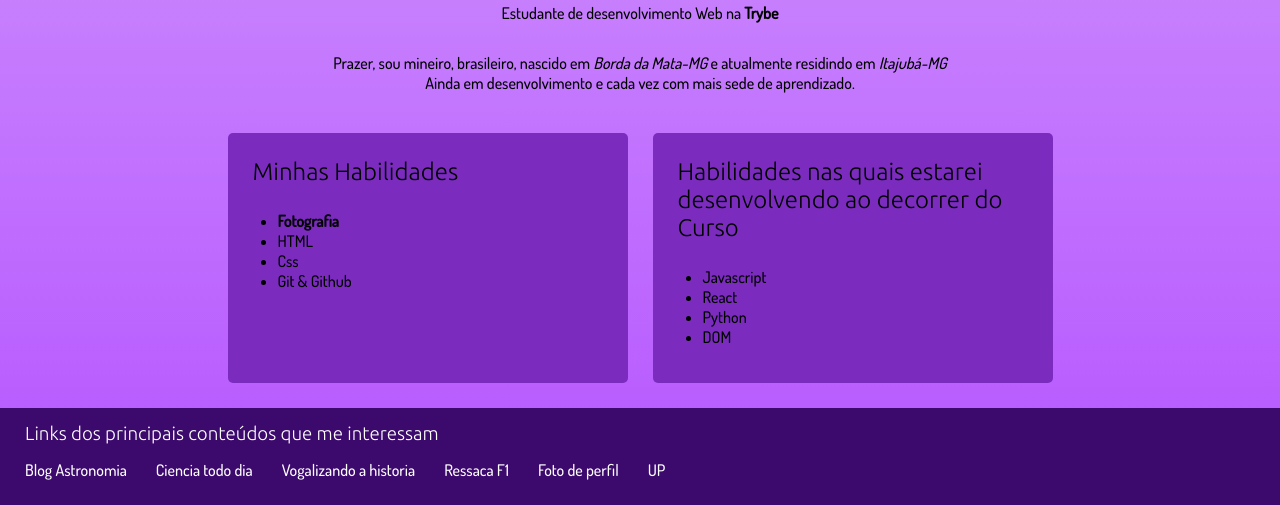
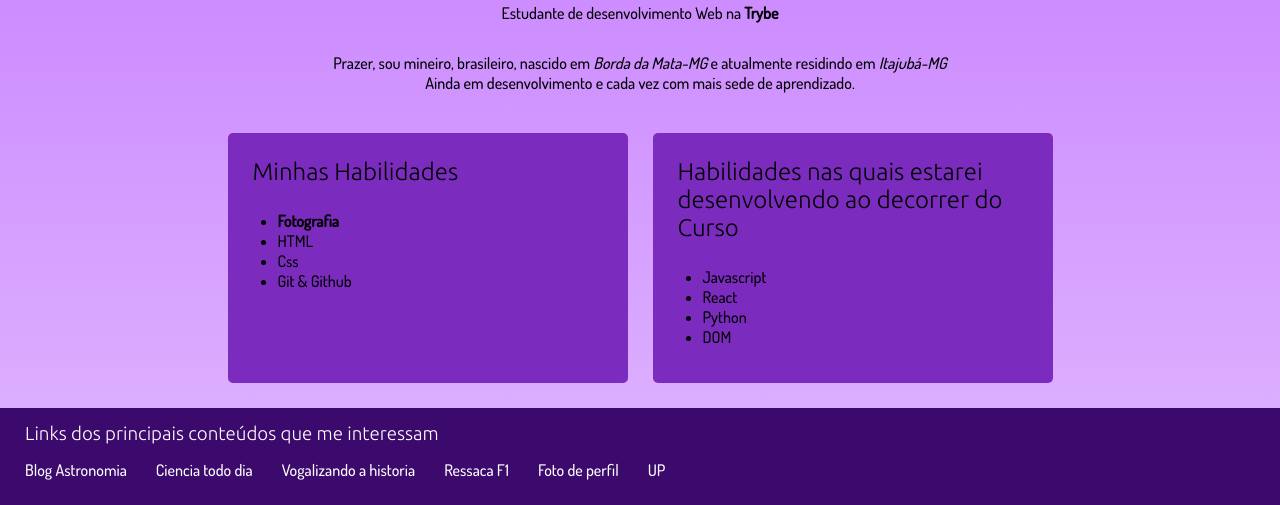
Before and after one commit to brandao-rafael/brandao-rafael.github.io, a plain HTML site: page index.html in a window 1280 px wide. Shown: the part 644-1149 px from the top of the page. Drawn offline with Linux system fonts and the light colour scheme.

Commit message:
background

```diff
--- a/styles.css
+++ b/styles.css
@@ -4,7 +4,7 @@
 }
 
 body {
-    background: linear-gradient(#dcb2fc, #b656ff);
+    background: linear-gradient(#b657ff, #dfb6ff);
 }
 
 h1 {
```
